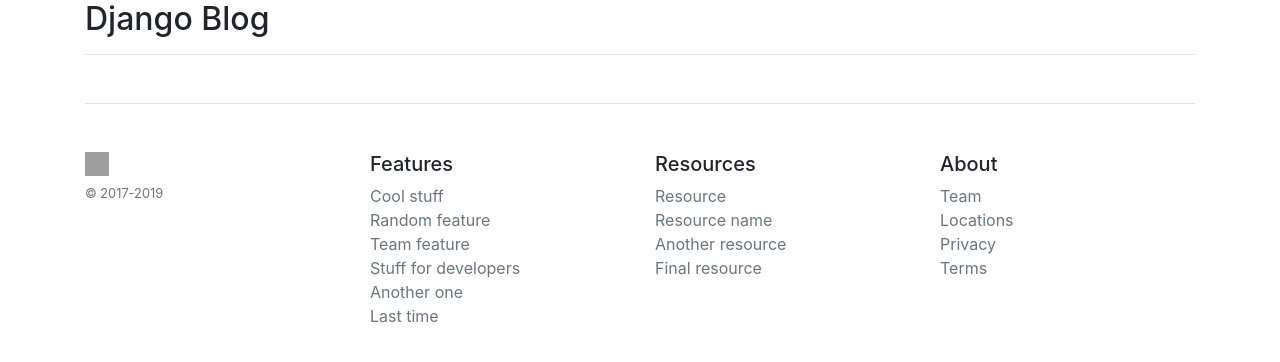
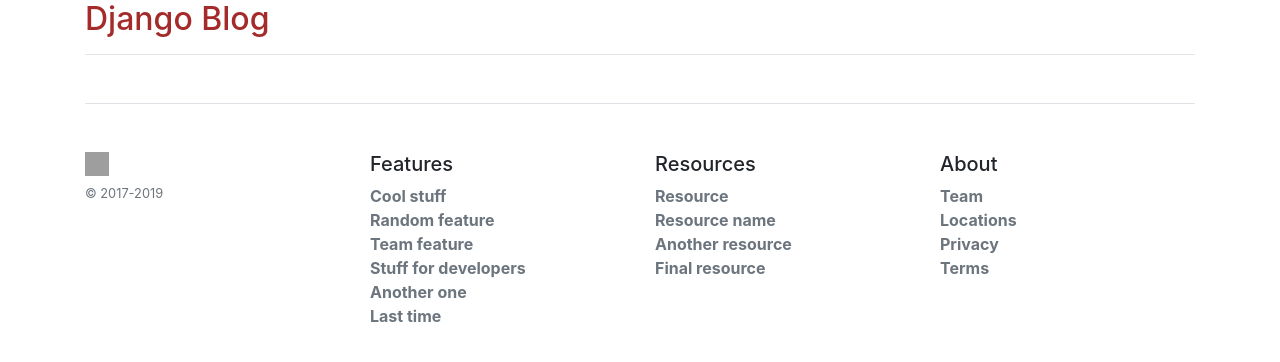
Before and after one commit to sunilsrikumar/september2019, a Django app: page / in a window 1280 px wide. Shown: the top 362 px of the page. Run offline with Django 3.2, Linux system fonts and the light colour scheme; data that the repository does not hold is empty; some libraries are stand-ins or nearby versions; grey boxes are pictures that could not be loaded.

Commit message:
Custom css added

```diff
--- /dev/null
+++ b/blog/static/css/custom.css
@@ -0,0 +1,10 @@
+
+/* Fonts */
+h2{
+    color: brown;
+}
+
+a {
+    color: brown;
+    font-weight: bold;
+}
--- a/blog/templates/blog/index.html
+++ b/blog/templates/blog/index.html
@@ -1,3 +1,5 @@
+{% load static %}
+
 <!doctype html>
 <html lang="en">
   <head>
@@ -7,6 +9,7 @@
 
     <!-- Bootstrap CSS -->
     <link rel="stylesheet" href="https://stackpath.bootstrapcdn.com/bootstrap/4.3.1/css/bootstrap.min.css" integrity="sha384-ggOyR0iXCbMQv3Xipma34MD+dH/1fQ784/j6cY/iJTQUOhcWr7x9JvoRxT2MZw1T" crossorigin="anonymous">
+    <link rel="stylesheet" href="{% static 'css/custom.css' %}">
 
     <title>Django Blog</title>
   </head>
```
